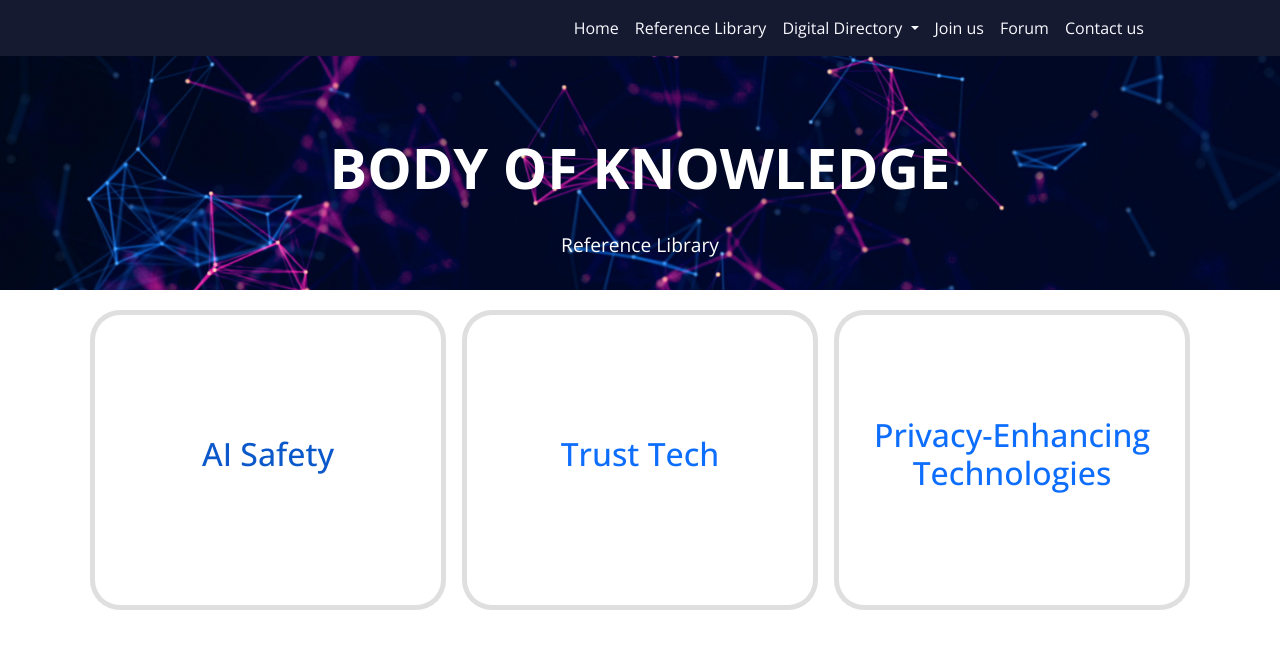
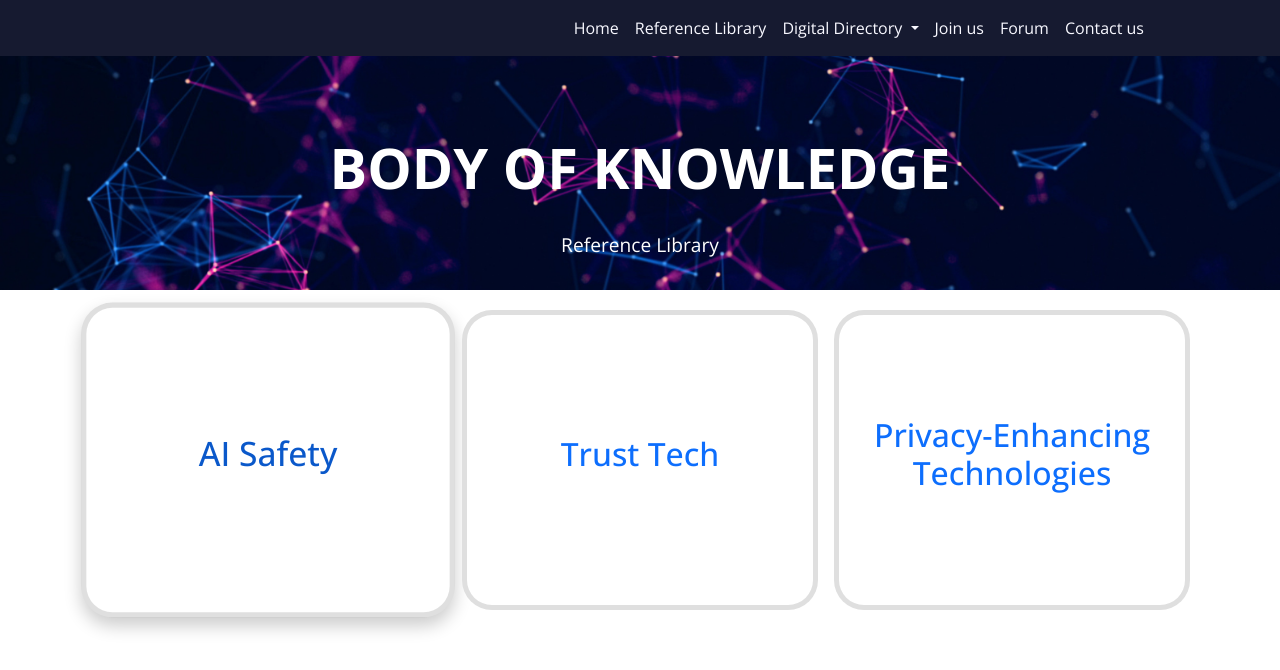
Before and after one commit to YeKyawTun/trusttech, a plain HTML site: page reference_library.html in a window 1280 px wide. In both pictures the pointer is over the element 268 px from the left and 460 px from the top of the page. Drawn offline with nearby package versions, Linux system fonts and the light colour scheme.

Commit message:
Add files via upload

```diff
--- a/c_assets/css/referenceLibrary.css
+++ b/c_assets/css/referenceLibrary.css
@@ -131,6 +131,13 @@ html {
     border-radius: 30px;
     border-width: 5px;
 
+    transition: transform 0.3s ease, box-shadow 0.3s ease;
+
+}
+
+.referencelibrary1 .card:hover {
+    transform: scale(1.05);
+    box-shadow: 0 8px 16px rgba(0, 0, 0, 0.2);
 }
 
 .referencelibrary1 .card-body {
```
